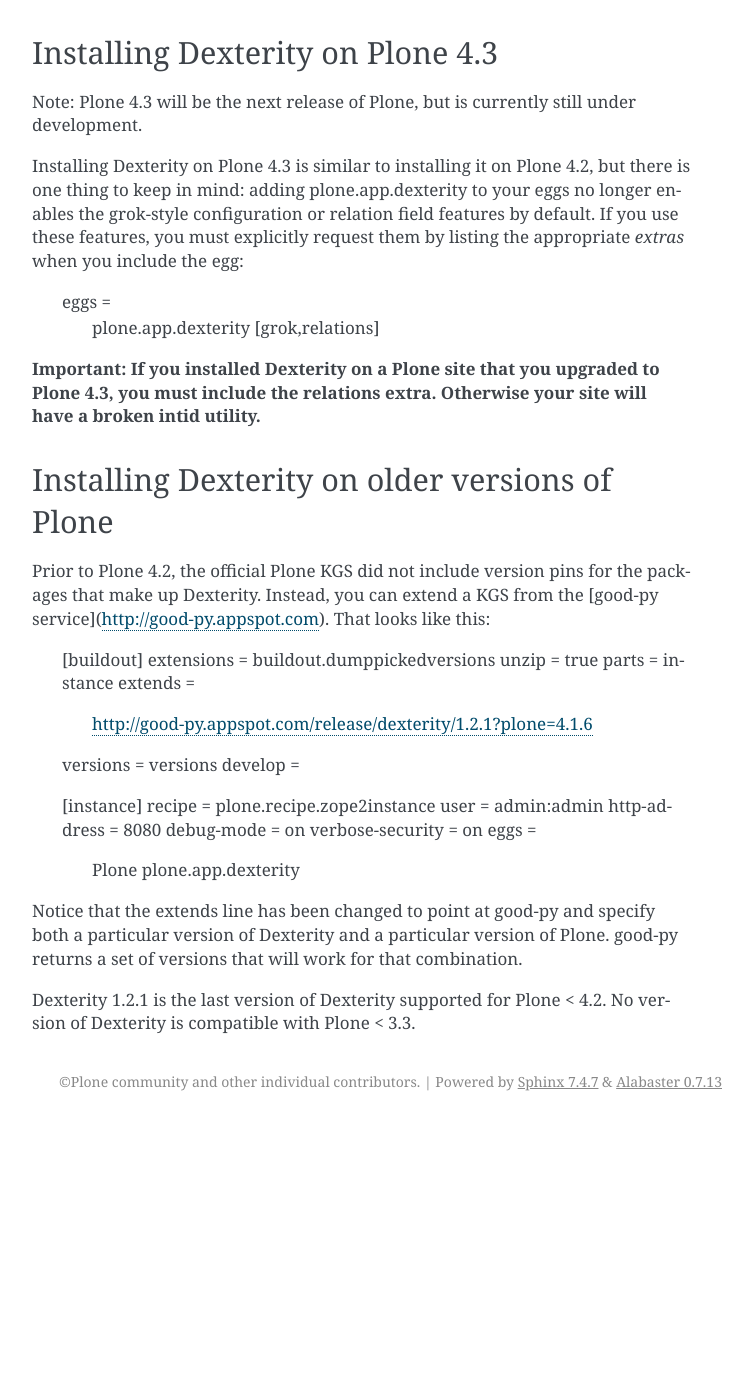
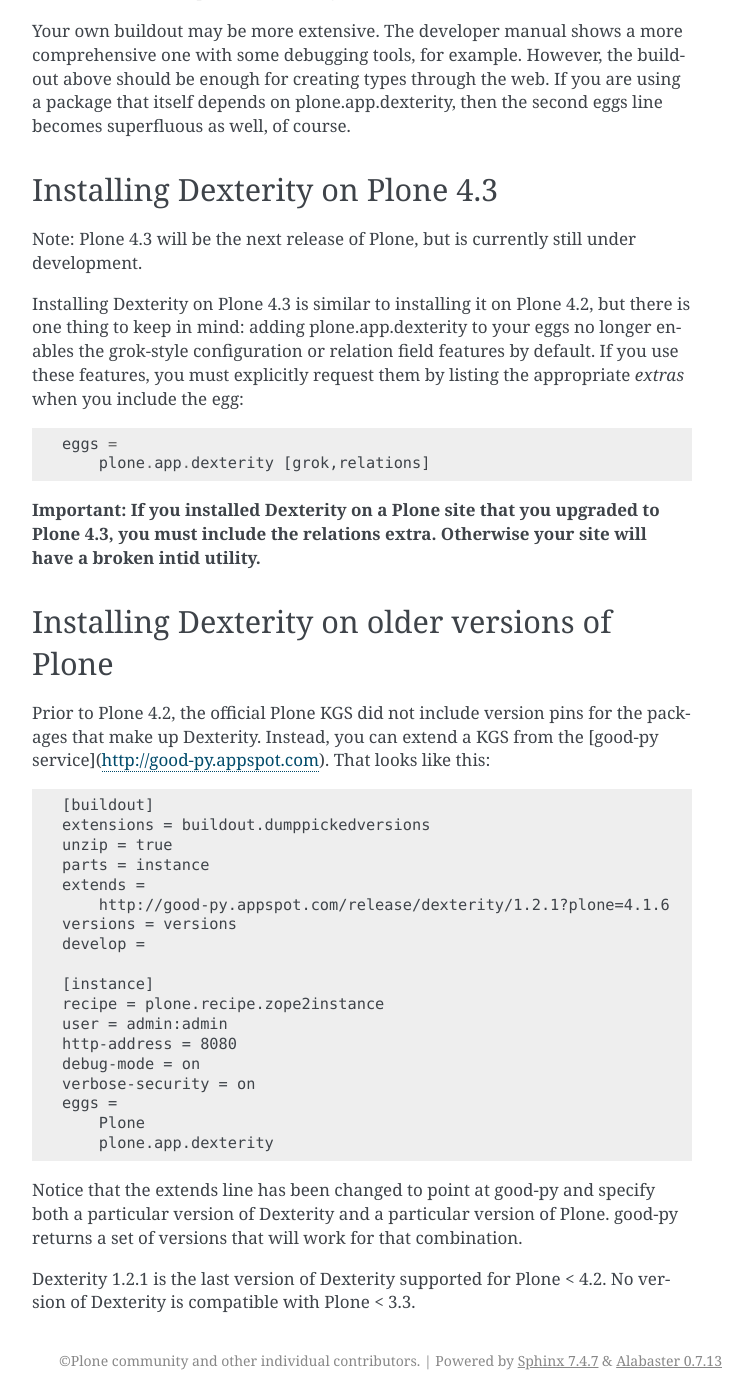
Before and after one commit to plone/plone.app.dexterity, a Sphinx documentation site: the page built from docs/install.rst, in a window 1280 px wide and 1400 px high, scrolled down 1106 px. Shown: the whole window, without its empty margins (388-1141 px from the left). Built offline with Sphinx 7.4.7, drawn with Linux system fonts in a browser that asks for light colours; before the commit the page ends 2227 px from its top, so only the background shows below that; some of the changed text lies outside the part shown.

```diff
--- a/docs/install.rst
+++ b/docs/install.rst
@@ -16,7 +16,7 @@ Installing Dexterity on Plone 4.2\
 Plone 4.2 is the latest stable release of Plone. The Plone KGS (known
 good set of package versions) includes version pins for the packages
 that make up Dexterity, so all you need to do is add plone.app.dexterity
-to the eggs in your buildout, and re-run the buildout:
+to the eggs in your buildout, and re-run the buildout::
 
     [buildout]
     extensions = buildout.dumppickedversions
@@ -68,7 +68,7 @@ Installing Dexterity on Plone 4.3 is similar to installing it on Plone
 to your eggs no longer enables the grok-style configuration or relation
 field features by default. If you use these features, you must
 explicitly request them by listing the appropriate *extras* when you
-include the egg:
+include the egg::
 
     eggs =
         plone.app.dexterity [grok,relations]
```
Also changed, not shown: other parts of docs/install.rst (+1 -1 lines).
